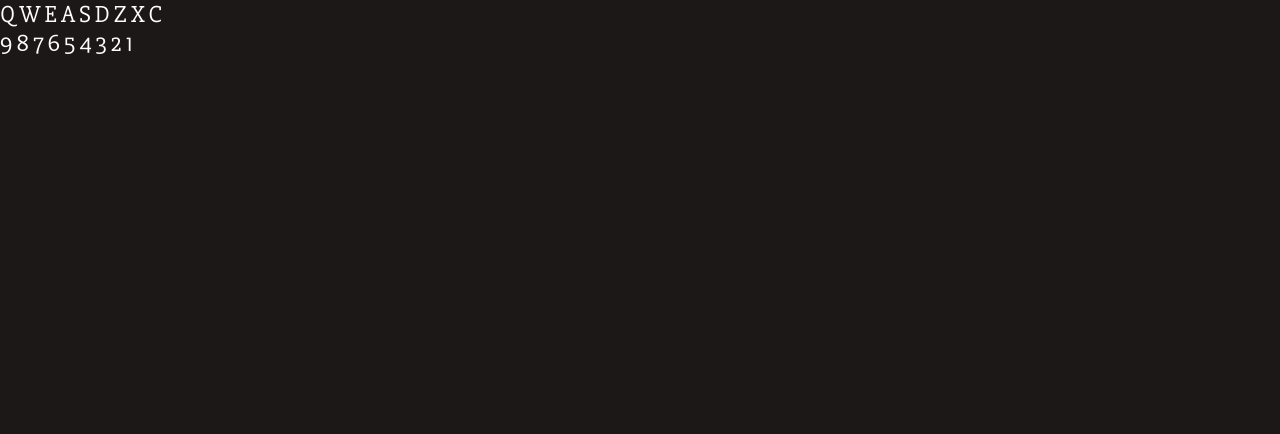
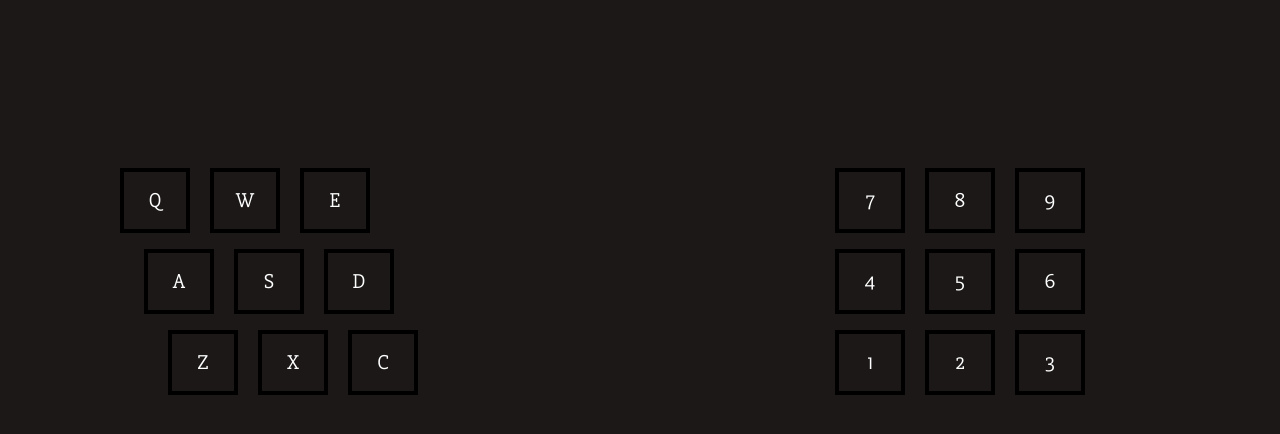
Before and after one commit to hjun1114/keyPressEvent, a plain HTML site: page index.html in a window 1280 px wide. Drawn offline with Linux system fonts and the light colour scheme.

Commit message:
styled better

```diff
--- a/index.html
+++ b/index.html
@@ -11,6 +11,8 @@
   <body>
     <div class="keys">
       <div class="letters">
+
+        <div class="first-row">
           <div data-key="81" class="key">
             <kbd>Q</kbd>
           </div>
@@ -20,6 +22,8 @@
           <div data-key="69" class="key">
             <kbd>E</kbd>
           </div>
+        </div>
+        <div class="second-row">
           <div data-key="65" class="key">
             <kbd>A</kbd>
           </div>
@@ -29,6 +33,8 @@
           <div data-key="68" class="key">
             <kbd>D</kbd>
           </div>
+        </div>
+        <div class="third-row">
           <div data-key="90" class="key">
             <kbd>Z</kbd>
           </div>
@@ -40,34 +46,43 @@
           </div>
         </div>
 
+      </div>
+
       <div class="numbers">
-        <div data-key="105" class="key">
-          <kbd>9</kbd>
+        <div class="row-div">
+          <div data-key="103" class="key">
+            <kbd>7</kbd>
           </div>
           <div data-key="104" class="key">
             <kbd>8</kbd>
           </div>
-        <div data-key="103" class="key">
-          <kbd>7</kbd>
+          <div data-key="105" class="key">
+            <kbd>9</kbd>
+          </div>
+        </div>
+        <div class="row-div">
+          <div data-key="100" class="key">
+            <kbd>4</kbd>
+          </div>
+          <div data-key="101" class="key">
+            <kbd>5</kbd>
           </div>
           <div data-key="102" class="key">
             <kbd>6</kbd>
           </div>
-        <div data-key="101" class="key">
-          <kbd>5</kbd>
         </div>
-        <div data-key="100" class="key">
-          <kbd>4</kbd>
+        <div class="row-div">
+          <div data-key="97" class="key">
+            <kbd>1</kbd>
+          </div>
+          <div data-key="98" class="key">
+            <kbd>2</kbd>
           </div>
           <div data-key="99" class="key">
             <kbd>3</kbd>
           </div>
-        <div data-key="98" class="key">
-          <kbd>2</kbd>
         </div>
-        <div data-key="97" class="key">
-          <kbd>1</kbd>
-        </div>
+
       </div>
     </div>
 
--- a/style.css
+++ b/style.css
@@ -2,17 +2,47 @@
   margin: 0 !important;
   background: #1c1818;
 }
-
+.keys {
+  padding-top: 10rem;
+  width: 100%;
+}
 .keys kbd {
   color: #fff;
-  font-size: 1.5rem;
   font-family: 'Slabo 27px', serif;
-  font-weight: 20px;
 }
 .key {
   display: inline-block;
+  border: 4px solid #000;
+  margin: 0.5rem !important;
+  width: 30px;
+  text-align: center;
+  padding: 1rem;
+  font-size: 1.3rem;
+  font-weight: 20px;
 }
-.letters .key {
+.letters {
+  width: 50%;
+  display: inline-block;
+}
+.letters .first-row {
+  width: 50%;
+  padding-left: 7em
+}
+.letters .second-row {
+  width: 50%;
+  padding-left: 8.5em;
+}
+.letters .third-row {
+  width: 50%;
+  padding-left: 10em;
+}
+.numbers {
+  display: inline-block;
+  width: 50%;
+  float: right;
+}
+.row-div {
+  text-align: center;
 }
 .pressed {
   transform: scale(1.1);
```
Lines whose indentation alone changed are shown as unchanged.
